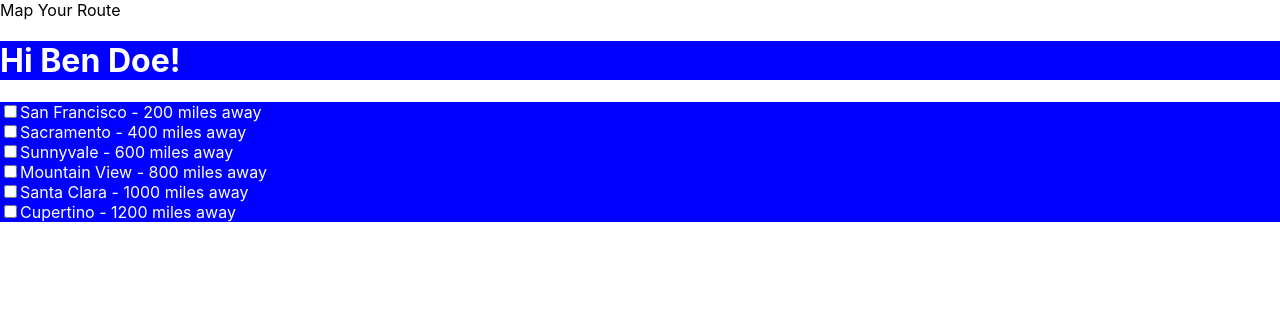
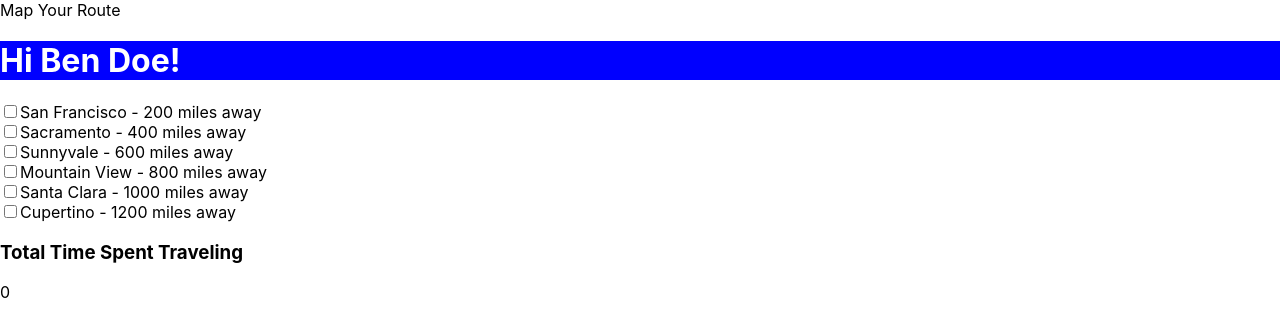
Before and after one commit to k3luu/mapper, a React (Create React App) app: page / in a window 1280 px wide. Shown: the top 336 px of the page. Built offline with nearby package versions, Linux system fonts and the light colour scheme.

Commit message:
calculating total time

```diff
--- a/src/components/List/List.js
+++ b/src/components/List/List.js
@@ -5,8 +5,7 @@ import CityDetails from '../../data/CityDetails';
 import Transport from '../../data/Transport';
 
 const Container = styled.div`
-  background-color: blue;
-  color: white;
+  margin: 0 auto;
 `;
 
 function List() {
@@ -44,6 +43,21 @@ function List() {
     setSelectedTransport(newTransportList);
   }
 
+  function calculateTotalTime() {
+    let total = 0;
+    let cityDistance, speed;
+
+    for (let [key, value] of selectedCities) {
+      cityDistance = value.distance;
+
+      if (selectedTransport.has(key)) {
+        speed = selectedTransport.get(key).speed;
+        total += cityDistance / speed;
+      }
+    }
+
+    return total;
+  }
   console.log(selectedCities, selectedTransport);
 
   return (
@@ -74,6 +88,7 @@ function List() {
                     name={city.name}
                     value={mode.type}
                     onChange={handleTransportSelect}
+                    disabled={mode.max_distance < city.distance}
                   />
                   <label htmlFor={`${city.id}__${mode.type}`}>
                     {mode.type}
@@ -92,6 +107,9 @@ function List() {
           )}
         </div>
       ))}
+
+      <h3>Total Time Spent Traveling</h3>
+      {calculateTotalTime()}
     </Container>
   );
 }
```
